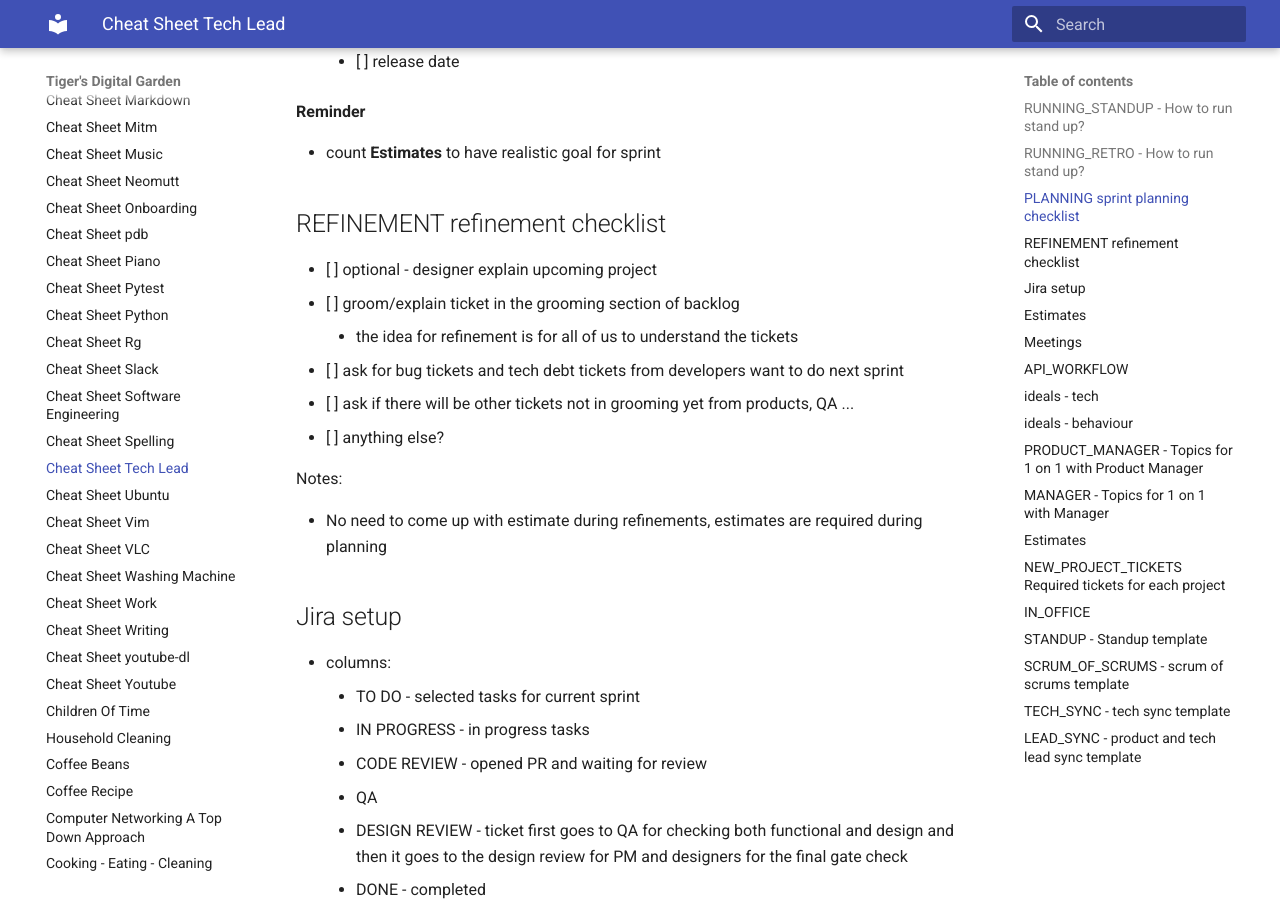
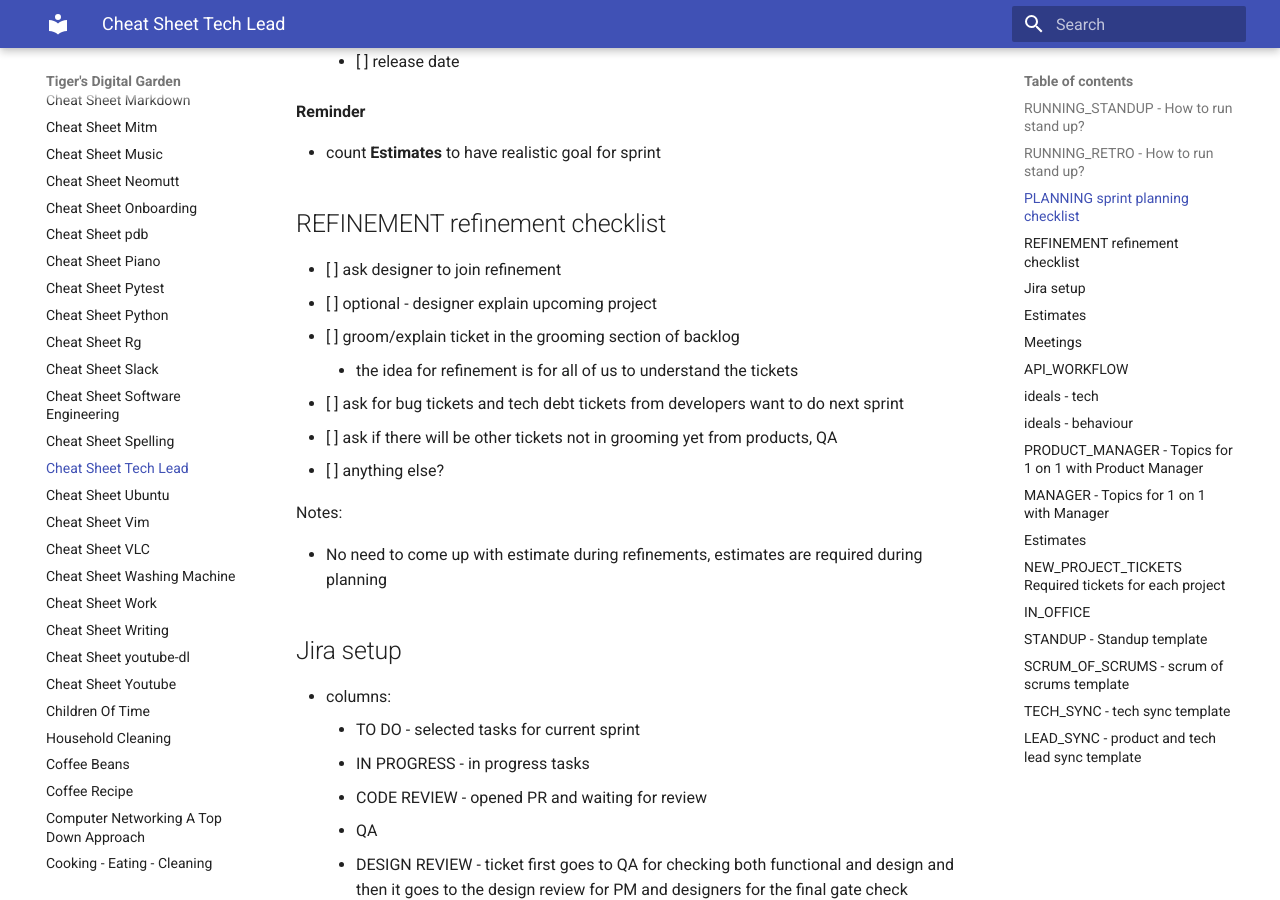
Before and after one commit to ynotstartups/notes, an MkDocs documentation site: the page built from notes/cheat-sheet-tech-lead.md, in a window 1280 px wide and 900 px high, scrolled down 1824 px. Built offline with MkDocs 1.6.1 and Material for MkDocs 9.7.7, drawn with Linux system fonts in a browser that asks for light colours; some of the changed text lies outside the part shown.

Commit message:
update tech lead

```diff
--- a/notes/cheat-sheet-tech-lead.md
+++ b/notes/cheat-sheet-tech-lead.md
@@ -61,11 +61,12 @@
 
 ## REFINEMENT refinement checklist
 
+- [ ] ask designer to join refinement
 - [ ] optional - designer explain upcoming project
 - [ ] groom/explain ticket in the grooming section of backlog
   - the idea for refinement is for all of us to understand the tickets
 - [ ] ask for bug tickets and tech debt tickets from developers want to do next sprint
-- [ ] ask if there will be other tickets not in grooming yet from products, QA ...
+- [ ] ask if there will be other tickets not in grooming yet from products, QA
 - [ ] anything else?
 
 Notes:
@@ -126,6 +127,9 @@
   1. Get Out Of The Way.
 - Bring Positive Energy! Celebrate wins!
 - Need to be realistic on deliverables
+- establish best practices for software development
+- make all tech member in the team happy
+- help product to communicate requirements with the tech team
 - to tell the team in stand-up
   - `Thursday: planning today, spend sometime to understand the tickets from backlog or refinement and think about the estimate before planning`
   - `Friendly Reminder: We have refinement today, have a think about any tech debt and bug tickets that you want to discuss and bring into next sprint.`
@@ -181,6 +185,7 @@
 ## IN_OFFICE
 
 - [ ] check if all meetings has meeting room
+- [ ] check if phone is connected to internet (guest wifi)
 - [ ] print checklist
 
 ## STANDUP - Standup template
```
